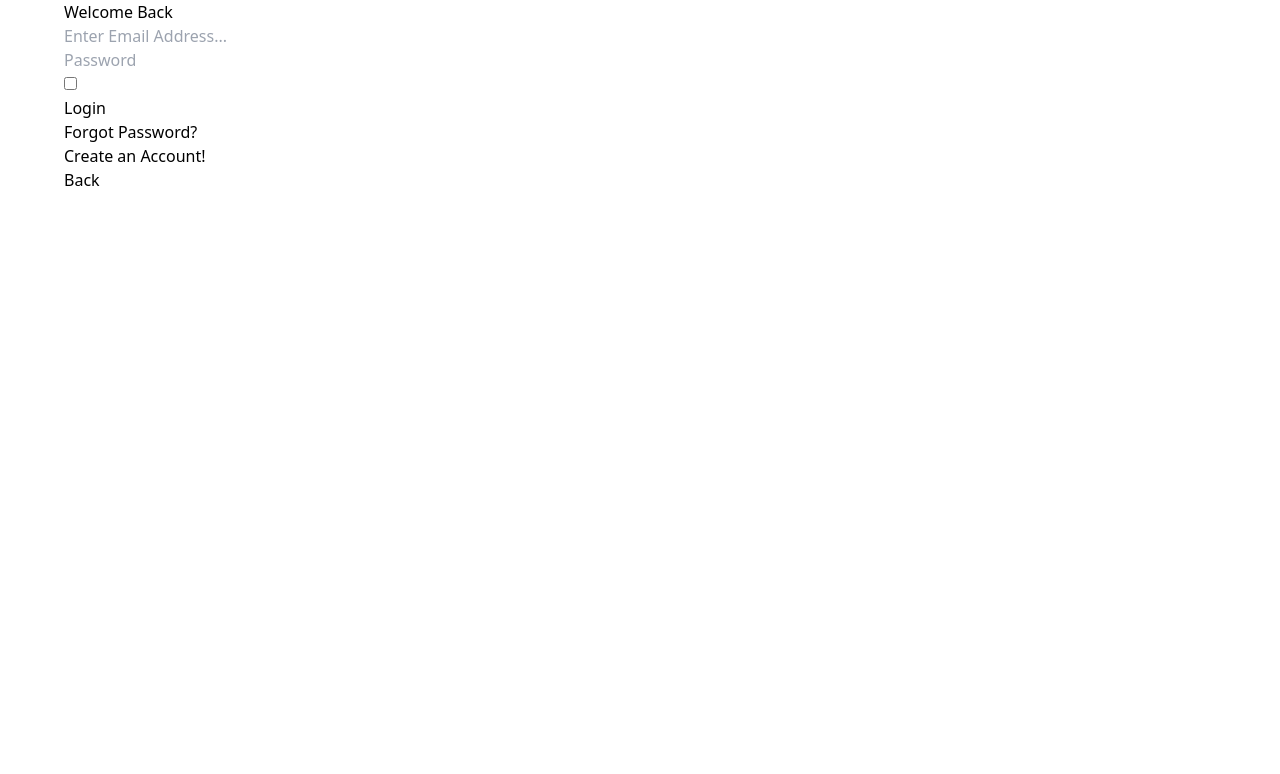
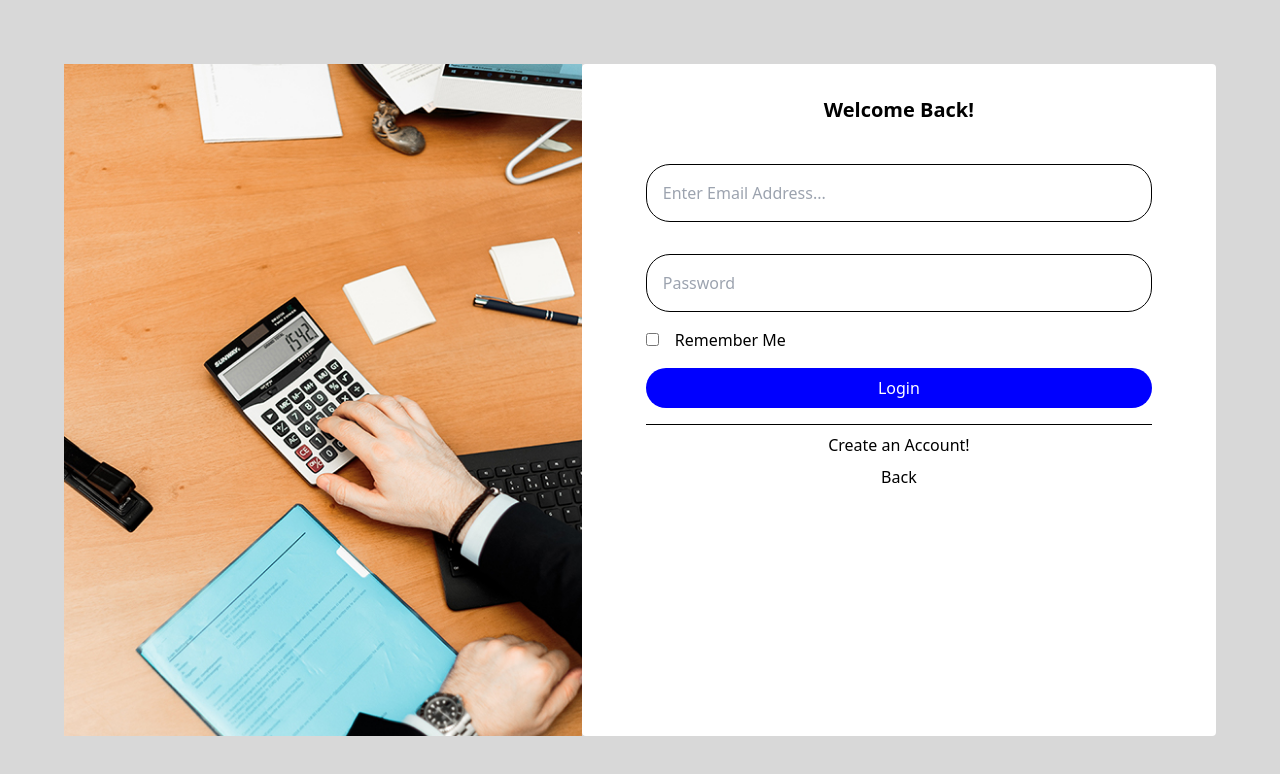
Before and after one commit to R0bert196/Aibestt, a React (Create React App) app in the folder frontend/: page /login in a window 1280 px wide. Shown: the top 774 px of the page. Built offline with nearby package versions, Linux system fonts and the light colour scheme.

Commit message:
Create design for login page

```diff
--- a/frontend/public/index.html
+++ b/frontend/public/index.html
@@ -15,6 +15,7 @@
       user's mobile device or desktop. See https://developers.google.com/web/fundamentals/web-app-manifest/
     -->
     <link rel="manifest" href="%PUBLIC_URL%/manifest.json" />
+
     <!--
       Notice the use of %PUBLIC_URL% in the tags above.
       It will be replaced with the URL of the `public` folder during the build.
@@ -24,9 +25,12 @@
       work correctly both with client-side routing and a non-root public URL.
       Learn how to configure a non-root public URL by running `npm run build`.
     -->
+    <link rel="preconnect" href="https://fonts.googleapis.com">
+    <link rel="preconnect" href="https://fonts.gstatic.com" crossorigin>
+    <link href="https://fonts.googleapis.com/css2?family=Lato&family=Staatliches&display=swap" rel="stylesheet">
     <title>React App</title>
   </head>
-  <body>
+  <body class="bg-secondary font-nanito">
     <noscript>You need to enable JavaScript to run this app.</noscript>
     <div id="root"></div>
     <!--
--- a/frontend/src/components/LoginForm.jsx
+++ b/frontend/src/components/LoginForm.jsx
@@ -2,18 +2,19 @@
 function LoginForm() {
   return (
     <div>
-      <form action="localhost:4000/users" method="post" className='center-center'>
+      <form action="localhost:4000/users" method="post" className='center-center border-b border-solid'>
         <div>
-          <input className="block" type="email" placeholder="Enter Email Address..." name="email" id="password" />
+          <input className="w-full py-4 rounded-3xl my-4 px-4 border-solid border" type="email" placeholder="Enter Email Address..." name="email" id="password" />
         </div>
         <div>
-          <input type="password" placeholder="Password" name="password" id="password" />
+          <input className="w-full py-4 rounded-3xl my-4 px-4 border-solid border" type="password" placeholder="Password" name="password" id="password" />
         </div>
         <div>
-          <input type="checkbox" name="rememebr-me" id="remember-me" />
+          <input className="" type="checkbox" name="rememebr-me" id="remember-me" />
+          <label className="mx-4" htmlFor="remember-me">Remember Me</label>
         </div>
         <div>
-          <button type="submit">Login</button>
+          <button className="py-2 bg-primary text-white hover:brightness-200 w-full px-4 my-4 rounded-3xl" type="submit">Login</button>
         </div>
       </form>
     </div>
--- /dev/null
+++ b/frontend/src/components/LoginImage.js
@@ -0,0 +1,9 @@
+import photo from '../images/loginPhoto.jpg'
+
+function LoginImage() {
+  return (
+    <img src={photo} className='object-cover' alt="" />
+  )
+}
+
+export default LoginImage
--- a/frontend/src/components/RegisterSection.jsx
+++ b/frontend/src/components/RegisterSection.jsx
@@ -2,17 +2,17 @@ import { Link } from 'react-router-dom';
 
 function RegisterSection() {
   return (
-      <>
+      <div className='text-center'>
         <div>
-          <a href="#">Forgot Password?</a>
+          {/* <a href="#">Forgot Password?</a> */}
         </div>
-        <div>
-          <Link to='/register'>Create an Account!</Link>
+      <div className='my-2'>
+        <Link className='' to='/register'>Create an Account!</Link>
         </div>
-        <div>
-          <Link to='/'>Back</Link>
+      <div className='my-2'>
+        <Link className='' to='/'>Back</Link>
         </div>
-      </>
+      </div>
   )
 }
 
--- a/frontend/src/index.css
+++ b/frontend/src/index.css
@@ -1,3 +1,9 @@
 @tailwind base;
 @tailwind components;
 @tailwind utilities;
+
+* {
+    box-sizing: border-box;
+    padding: 0;
+    margin: 0;
+}
--- a/frontend/src/pages/Login.jsx
+++ b/frontend/src/pages/Login.jsx
@@ -1,15 +1,19 @@
 import LoginForm from '../components/LoginForm'
 import RegisterSection from '../components/RegisterSection'
+import LoginImage from '../components/LoginImage'
 
 function Login() {
-    return (
-      <div className='container mx-auto px-16'>
-        <div className='bg'>
-          <h1>Welcome Back</h1>
-          <LoginForm />
-          <RegisterSection />
-        </div>
+  return (
+    <div className='container mx-auto px-16 flex max-h-screen'>
+      <div className='w-2/4 my-16 overflow-hidden mw1024:hidden'>
+        <LoginImage />
       </div>
+      <div className='px-16 py-2 bg-white rounded  w-3/5 mx-auto my-16'>
+        <h1 className='text-center my-6 font-bold text-xl'>Welcome Back!</h1>
+        <LoginForm />
+        <RegisterSection />
+      </div>
+    </div>
 
   )
 }
--- a/frontend/src/pages/Register.jsx
+++ b/frontend/src/pages/Register.jsx
@@ -8,7 +8,7 @@ function Register() {
       <h1>Create an Account!</h1>
       <RegisterForm />
       <>
-        <div>
+        <div text-center>
           <Link to='/login'>Already have an account? Login!</Link>
         </div>
         <div>
--- a/frontend/tailwind.config.js
+++ b/frontend/tailwind.config.js
@@ -12,7 +12,27 @@ module.exports = {
       'primary': '#0000ff',
       'secondary':'#d8d8d8',
       'accent':'#ff0000'
-     }
+    },
+    fontFamily: {
+       'nunito': ['Lato', 'sans-serif', 'Staatliches', 'cursive'],
+    },
+    screens: {
+      'sm': '640px',
+      // => @media (min-width: 640px) { ... }
+
+      'md': '768px',
+      // => @media (min-width: 768px) { ... }
+
+      'lg': '1024px',
+      // => @media (min-width: 1024px) { ... }
+
+      'xl': '1280px',
+      // => @media (min-width: 1280px) { ... }
+
+      '2xl': '1536px',
+      // => @media (min-width: 1536px) { ... }
+      'mw1024': {'max': '1024px'}
+    }
   },
   plugins: [],
 }
```
Also changed, not shown: frontend/src/images/loginPhoto.jpg (added).
